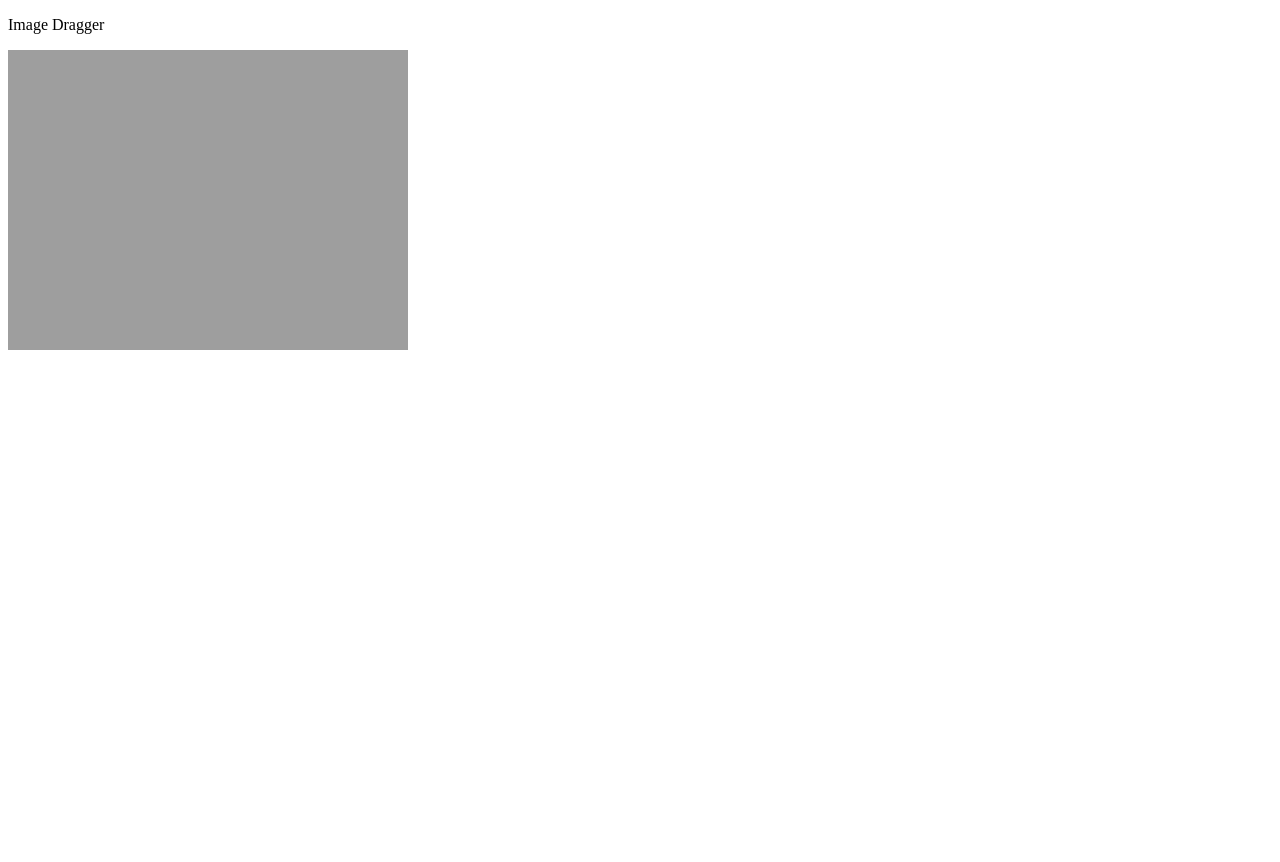
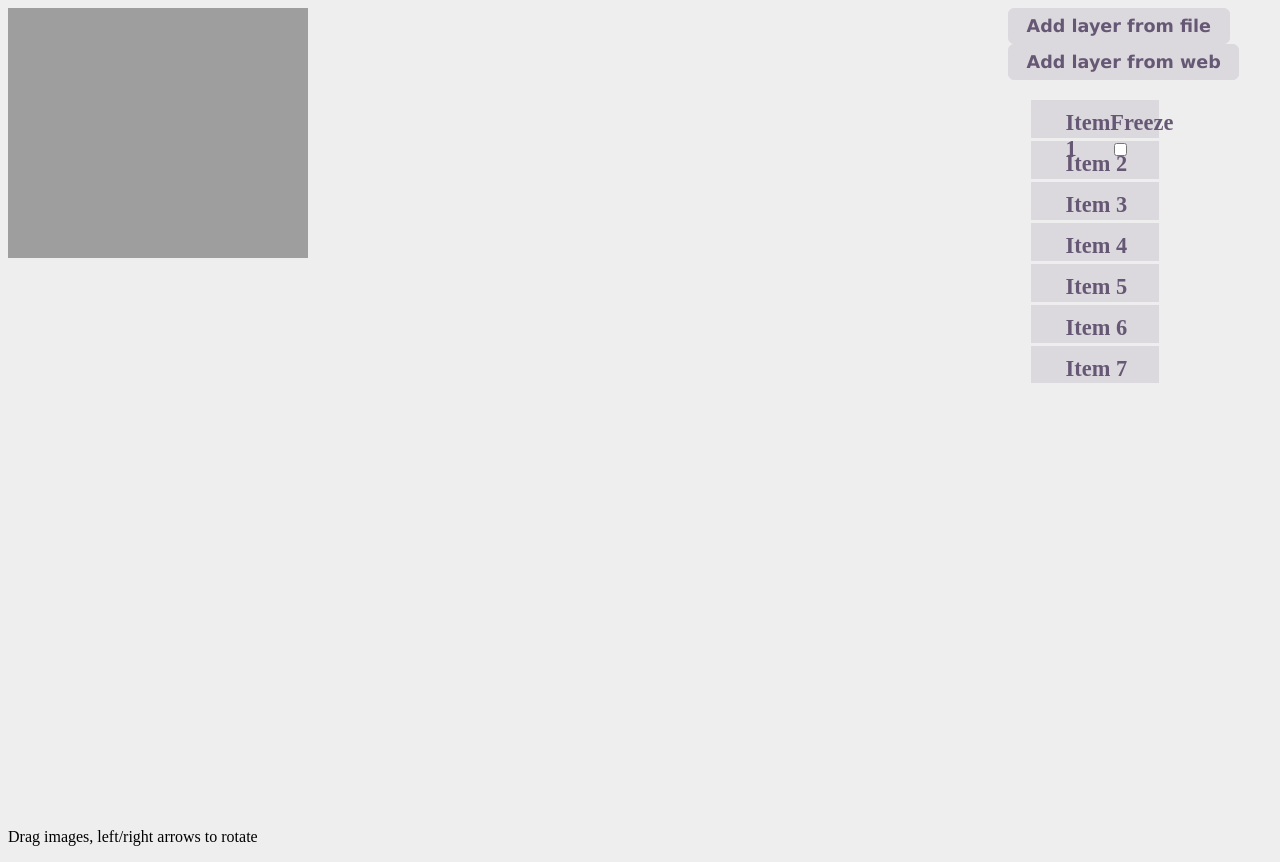
Before and after one commit to Hyphen-ated/ImageDragger, a plain HTML site: page index.html in a window 1280 px wide. Before the commit the page ends 812 px from the top, so only its background shows below. Drawn offline with Linux system fonts and the light colour scheme.

Commit message:
some POC scratch stuff with a jqueryui list

```diff
--- a/index.html
+++ b/index.html
@@ -7,13 +7,40 @@
 </head>
 <body onload="init();">
 <div id="main">
-    <p id="header">Image Dragger</p>
-    <canvas id="canvas" width="750" height="750">
-        You need a browser with support for the canvas element to see this thing, and you aren't using one
-    </canvas>
+    <div id="field">
+        <canvas id="canvas" width="1000" height="800">
+            You need a browser with support for the canvas element to see this thing, and you aren't using one
+        </canvas>
+    </div>
+
+    <div id="layerstuff">
+        <button class="ui-button ui-widget ui-corner-all">Add layer from file</button>
+        <button class="ui-button ui-widget ui-corner-all">Add layer from web</button>
+        <div id="layers">
+            <ul id="layerlist">
+                <li class="ui-state-default layer"><span class="ui-icon ui-icon-arrowthick-2-n-s"></span>Item 1
+                    <label for="checkbox-nested-1" class="lockbutton">Freeze
+                    <input type="checkbox" name="checkbox-nested-1" id="checkbox-nested-1">
+                </label></li>
+                <li class="ui-state-default"><span class="ui-icon ui-icon-arrowthick-2-n-s"></span>Item 2</li>
+                <li class="ui-state-default"><span class="ui-icon ui-icon-arrowthick-2-n-s"></span>Item 3</li>
+                <li class="ui-state-default"><span class="ui-icon ui-icon-arrowthick-2-n-s"></span>Item 4</li>
+                <li class="ui-state-default"><span class="ui-icon ui-icon-arrowthick-2-n-s"></span>Item 5</li>
+                <li class="ui-state-default"><span class="ui-icon ui-icon-arrowthick-2-n-s"></span>Item 6</li>
+                <li class="ui-state-default"><span class="ui-icon ui-icon-arrowthick-2-n-s"></span>Item 7</li>
+            </ul>
+        </div>
+    </div>
 </div>
+<p>Drag images, left/right arrows to rotate</p>
 
-<script src="js/lib/jquery-3.2.1.min.js"></script>
-<script src="js/lib/easeljs-0.8.2.combined.js"></script>
+
+
+
+<script src="lib/jquery-3.2.1.min.js"></script>
+<script src="lib/easeljs-0.8.2.combined.js"></script>
+
+<link rel="stylesheet" href="lib/jquery-ui.min.css">
+<script src="lib/jquery-ui.min.js"></script>
 <script src="js/main.js"></script>
 </body>
--- a/js/main.js
+++ b/js/main.js
@@ -1,3 +1,26 @@
+var stage;
+var objects = [];
+
+function init() {
+    stage = new createjs.Stage("canvas");
+
+    createImage("http://i.imgur.com/ryngzX3.png");
+    createImage("http://i.imgur.com/EeK0vFk.png");
+    createImage("img/google.png");
+    stage.update();
+
+    $( "#layerlist" ).sortable({placeholder: "ui-state-highlight"});
+    $( "#layerlist" ).disableSelection();
+}
+
+var createImage = function(url) {
+    var image = document.createElement("img");
+    image.crossOrigin = "";
+    image.src = url;
+    image.onload = handleImageLoad;
+}
+
+
 var curItem;
 enableDrag = function (item) {
     item.on("mousedown", function(evt) {
@@ -16,44 +39,16 @@ enableDrag = function (item) {
 }
 
 document.onkeydown = function(e) {
-    if (e.keyCode == 37 && curItem) {
-        curItem.rotation -= 90;
-    } else if (e.keyCode == 39 && curItem) {
-        curItem.rotation += 90;
+    if(!curItem) return;
+    if (e.keyCode == 37) {
+        curItem.rotation =  (curItem.rotation - 90) % 360;
+    } else if (e.keyCode == 39 ) {
+        curItem.rotation =  (curItem.rotation + 90) % 360;
     }
-}
-function init() {
-    stage = new createjs.Stage("canvas");
-
-    var circle = new createjs.Shape();
-        circle.graphics.beginFill("DeepSkyBlue").drawCircle(0, 0, 50);
-        circle.x = 100;
-        circle.y = 100;
-        circle.rotation = 0;
-        enableDrag(circle);
-
-    stage.addChild(circle);
-
-
-    shape2 = new createjs.Shape();
-     shape2.graphics.beginFill(createjs.Graphics.getRGB(255,0,0));
-     shape2.graphics.rect(0,0,100,60);
-     shape2.regX = 50;
-     shape2.regY = 30;
-     shape2.x = 200;
-     shape2.y = 200;
-     shape2.rotation = 0;
-     enableDrag(shape2);
-     stage.addChild(shape2);
-
-
-    var image = document.createElement("img");
-    image.crossOrigin = "";
-    image.src = "http://i.imgur.com/EeK0vFk.png";
-    image.onload = handleImageLoad;
 
 
     stage.update();
+
 }
 
 function handleImageLoad(event) {
@@ -61,6 +56,10 @@ function handleImageLoad(event) {
     var bitmap = new createjs.Bitmap(image);
     enableDrag(bitmap);
     bitmap.rotation = 0;
+    bitmap.regX = image.width/2;
+    bitmap.regY = image.height/2;
+    bitmap.x = 100;
+    bitmap.y = 100;
 
     stage.addChild(bitmap);
     stage.update();
--- a/style.css
+++ b/style.css
@@ -0,0 +1,31 @@
+body {
+    background-color: #eeeeee;
+}
+
+#layerlist { list-style-type: none; margin: 0; padding: 0; width: 60%; }
+#layerlist li { margin: 0 3px 3px 3px; padding: 0.4em; padding-left: 1.5em; font-size: 1.4em; height: 18px; }
+#layerlist li span { position: absolute; margin-left: -1.3em; }
+
+#main {
+    display: flex;
+}
+
+#field {
+    width:1000;
+}
+
+#layerstuff {
+    flex-grow: 1;
+}
+
+#layers {
+    padding: 20px;
+}
+
+.lockbutton {
+}
+
+.layer {
+    display: flex;
+    justify-content: space-between;
+}
```
Also changed, not shown: lib/easeljs-0.8.2.combined.js (renamed from js/lib/easeljs-0.8.2.combined.js), lib/jcanvas.js (renamed from js/lib/jcanvas.js), lib/jquery-3.2.1.min.js (renamed from js/lib/jquery-3.2.1.min.js), lib/jquery-ui.min.css (added), lib/jquery-ui.min.js (added).
